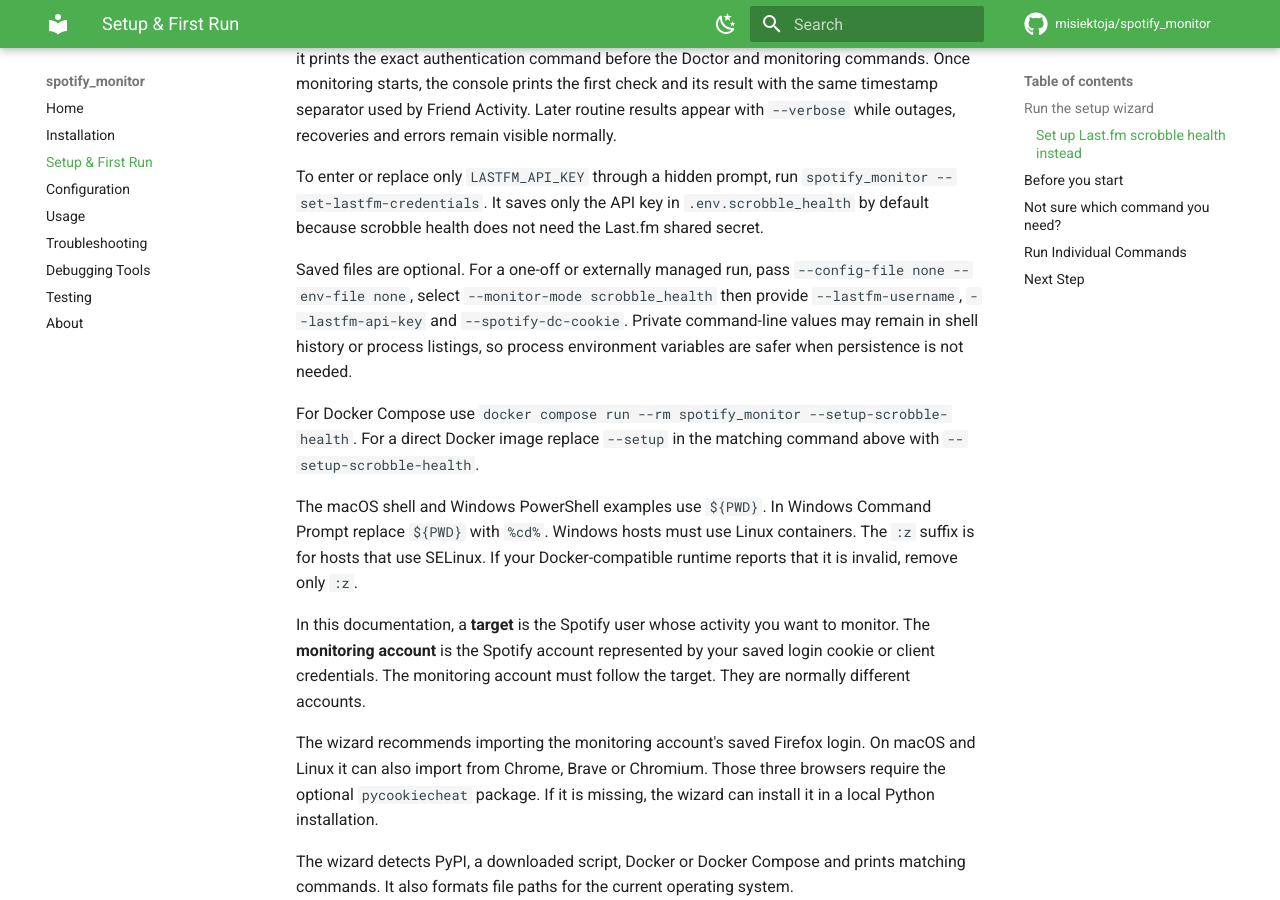
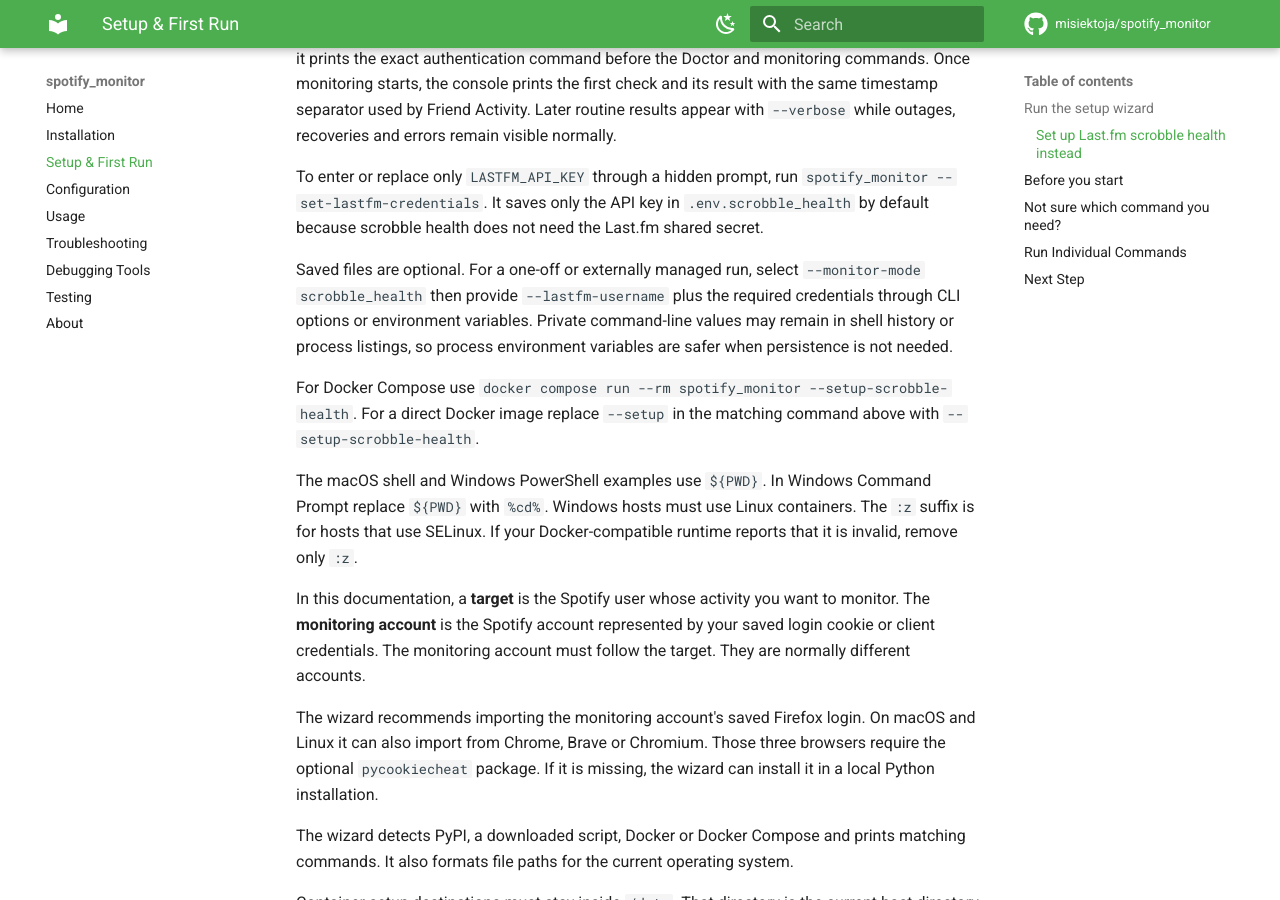
Before and after one commit to misiektoja/spotify_monitor, an MkDocs documentation site: the page built from docs/setup-and-first-run.md, in a window 1280 px wide and 900 px high, scrolled down 1228 px. Built offline with MkDocs 1.6.1 and Material for MkDocs 9.7.7, drawn with Linux system fonts in a browser that asks for light colours; comment, search, counter and statistics services are not loaded.

Commit message:
docs(setup): clarify optional file isolation

```diff
--- a/docs/setup-and-first-run.md
+++ b/docs/setup-and-first-run.md
@@ -74,7 +74,7 @@
 
 To enter or replace only `LASTFM_API_KEY` through a hidden prompt, run `spotify_monitor --set-lastfm-credentials`. It saves only the API key in `.env.scrobble_health` by default because scrobble health does not need the Last.fm shared secret.
 
-Saved files are optional. For a one-off or externally managed run, pass `--config-file none --env-file none`, select `--monitor-mode scrobble_health` then provide `--lastfm-username`, `--lastfm-api-key` and `--spotify-dc-cookie`. Private command-line values may remain in shell history or process listings, so process environment variables are safer when persistence is not needed.
+Saved files are optional. For a one-off or externally managed run, select `--monitor-mode scrobble_health` then provide `--lastfm-username` plus the required credentials through CLI options or environment variables. Private command-line values may remain in shell history or process listings, so process environment variables are safer when persistence is not needed.
 
 For Docker Compose use `docker compose run --rm spotify_monitor --setup-scrobble-health`. For a direct Docker image replace `--setup` in the matching command above with `--setup-scrobble-health`.
 
```
